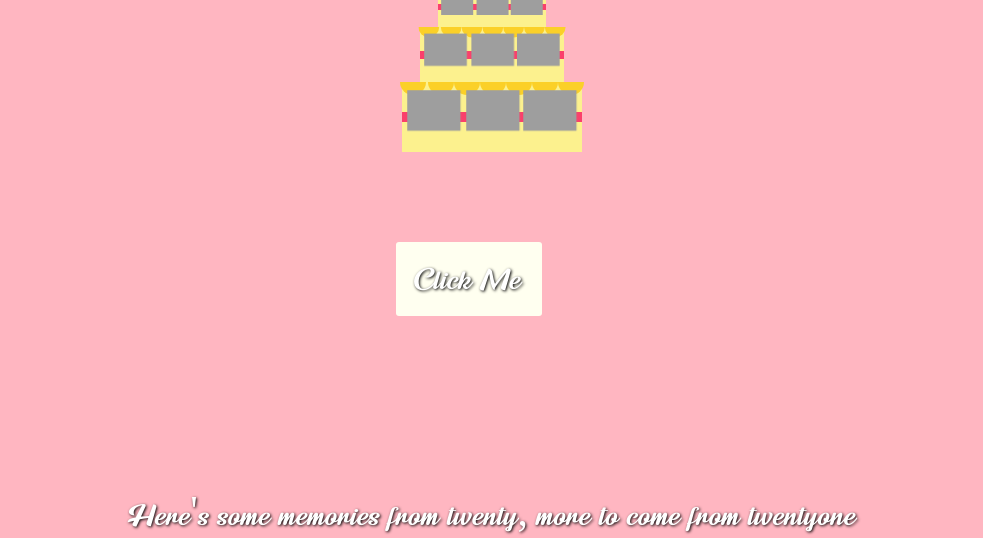
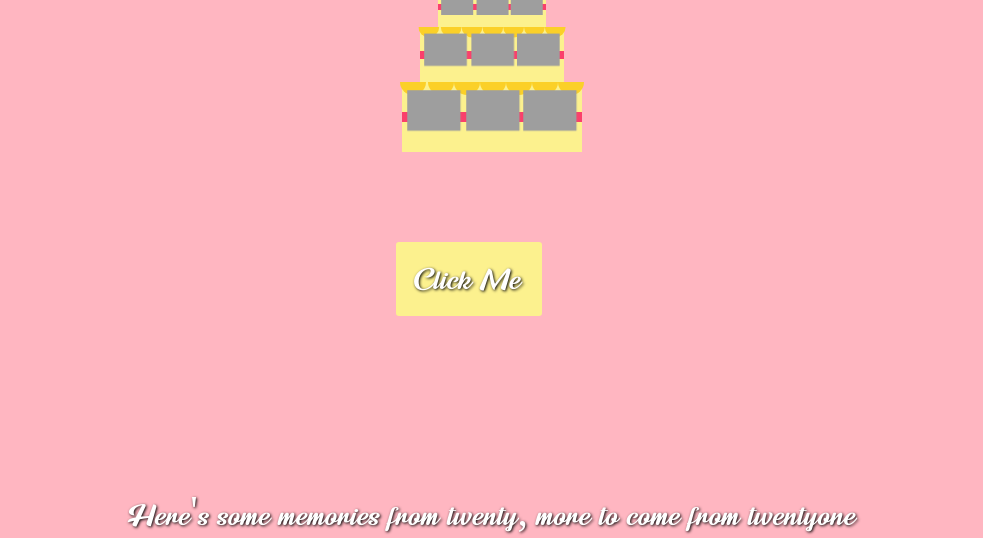
Before and after one commit to JoshKallagunta/Birthday-Card, a PHP site: page / in a window 1280 px wide. Shown: the part 328-866 px from the top of the page, without its empty margins (148-1131 px from the left). Run offline with PHP 8.4, Linux system fonts and the light colour scheme; grey boxes are pictures that could not be loaded.

Commit message:
fix bttn color

```diff
--- a/style.css
+++ b/style.css
@@ -215,7 +215,7 @@ carousel-inner > .item-active > img {
   font: inherit;
   margin: -34px;
   margin-top: 100px;
-  background-color: ivory;
+  background-color: #fcf18e;
   font-family: "lemon";
   font-weight: 100;
   font-size: 3em;
```
